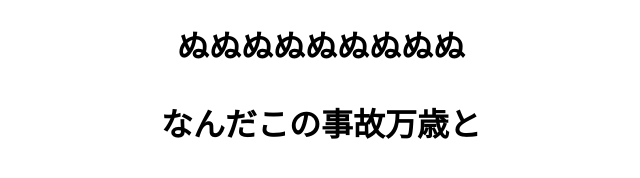
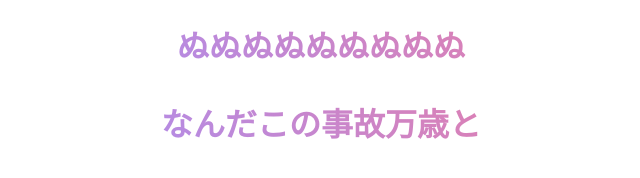
Before and after one commit to hisero106516/atrie, a plain HTML site: page index.html in a window 1280 px wide. Shown: the whole page, without its empty margins (319-959 px from the left). Drawn offline with Linux system fonts and the light colour scheme.

Commit message:
Update style.css

```diff
--- a/style.css
+++ b/style.css
@@ -3,3 +3,9 @@ body {
  font-family: 'gensin';
   src: url("https://hisero106516.github.io/atrie/fonts/GenShinGothic-Light.ttf");
 }
+h1{
+  background: linear-gradient(45deg, #54d0ff, #9f92ff 20%, #ff7689 90%);
+   -webkit-background-clip: text;
+  -webkit-text-fill-color: transparent;
+
+}
```
